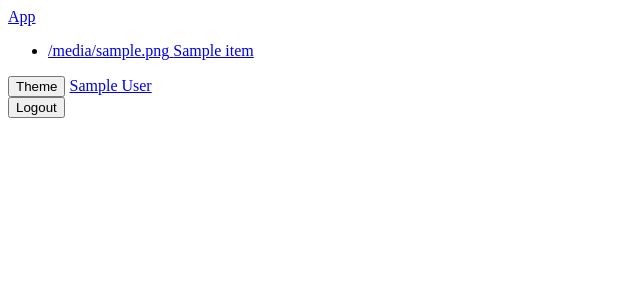
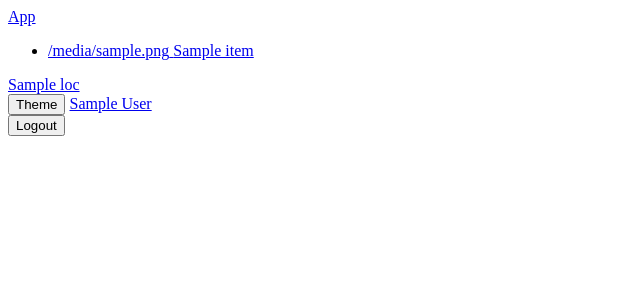
Before and after one commit to mikolaj92/app-factory, a Python web app: template app_factory/templates/app_factory/product_shell.html in a window 1280 px wide. Shown: the top 300 px of the page, without its empty margins (0-640 px from the left). Run offline with Jinja, Linux system fonts and the light colour scheme; the template is opened without the code that fills it: most values are stand-ins (such as "Sample title", 1, 10 or a date in 2020).

Commit message:
feat: platform foot owns locale + theme + auth controls
v0.5.1 extracts shared platform_controls (optional language, theme,
login/account/logout) so hosts stop putting chrome in the main header.
Client-side locale buttons emit platform:locale; server-side uses hrefs.

```diff
--- /dev/null
+++ b/app_factory/templates/app_factory/platform_controls.html
@@ -0,0 +1,77 @@
+{# Canonical chrome controls: optional locale, theme, login/account/logout.
+   Used by platform_sidebar_foot and by hosts without a sidebar (e.g. client portal).
+   Hosts must not reimplement these in the main header. #}
+<div class="app-stack app-stack--tight" data-platform-controls>
+  {% if platform_locales is defined and platform_locales %}
+  <nav class="app-cluster" data-platform-locales aria-label="Language">
+    {% for loc in platform_locales %}
+      {% if loc.href %}
+      <a
+        href="{{ loc.href }}"
+        class="btn"
+        data-variant="{% if platform_locale == loc.code %}primary{% else %}ghost{% endif %}"
+        data-size="sm"
+        data-locale="{{ loc.code }}"
+        {% if platform_locale == loc.code %}aria-current="page"{% endif %}
+      >{{ loc.label }}</a>
+      {% else %}
+      <button
+        type="button"
+        class="btn"
+        data-variant="{% if platform_locale == loc.code %}primary{% else %}ghost{% endif %}"
+        data-size="sm"
+        data-locale="{{ loc.code }}"
+        data-platform-locale-select
+        {% if platform_locale == loc.code %}aria-pressed="true"{% else %}aria-pressed="false"{% endif %}
+      >{{ loc.label }}</button>
+      {% endif %}
+    {% endfor %}
+  </nav>
+  {% endif %}
+
+  <button
+    type="button"
+    class="btn"
+    data-variant="ghost"
+    data-size="sm"
+    data-theme-toggle
+    onclick="window.appTheme && window.appTheme.toggle()"
+  >
+    Theme
+  </button>
+
+  {% if platform_user %}
+  <a class="btn" data-variant="ghost" data-size="sm" href="{{ platform_paths.account }}">
+    {{ platform_user.display_name }}
+  </a>
+  {% if platform_enable_admin_users and platform_user.is_admin %}
+  <a class="btn" data-variant="ghost" data-size="sm" href="{{ platform_paths.admin_users }}">
+    Users
+  </a>
+  {% endif %}
+  <form method="post" action="{{ platform_paths.logout }}" data-no-htmx="true">
+    <button class="btn" data-variant="outline" data-size="sm" type="submit">Logout</button>
+  </form>
+  {% else %}
+  <a
+    class="btn"
+    data-variant="primary"
+    data-size="sm"
+    href="{{ platform_paths.login }}"
+    data-no-htmx="true"
+  >
+    Login
+  </a>
+  {% if platform_show_register %}
+  <a
+    class="btn"
+    data-variant="ghost"
+    data-size="sm"
+    href="{{ platform_paths.register }}"
+    data-no-htmx="true"
+  >
+    Register
+  </a>
+  {% endif %}
+  {% endif %}
+</div>
--- a/app_factory/templates/app_factory/platform_sidebar_foot.html
+++ b/app_factory/templates/app_factory/platform_sidebar_foot.html
@@ -1,47 +1,5 @@
-{# Fixed platform foot — theme + login/account/logout. Hosts must not fork this. #}
+{# Fixed platform foot — locale (optional) + theme + login/account/logout.
+   Hosts must not fork this or put the same controls in the main header. #}
 <div class="app-sidebar__footer app-stack app-stack--tight" data-platform-foot>
-  <button
-    type="button"
-    class="btn"
-    data-variant="ghost"
-    data-size="sm"
-    data-theme-toggle
-    onclick="window.appTheme && window.appTheme.toggle()"
-  >
-    Theme
-  </button>
-  {% if platform_user %}
-  <a class="btn" data-variant="ghost" data-size="sm" href="{{ platform_paths.account }}">
-    {{ platform_user.display_name }}
-  </a>
-  {% if platform_enable_admin_users and platform_user.is_admin %}
-  <a class="btn" data-variant="ghost" data-size="sm" href="{{ platform_paths.admin_users }}">
-    Users
-  </a>
-  {% endif %}
-  <form method="post" action="{{ platform_paths.logout }}" data-no-htmx="true">
-    <button class="btn" data-variant="outline" data-size="sm" type="submit">Logout</button>
-  </form>
-  {% else %}
-  <a
-    class="btn"
-    data-variant="primary"
-    data-size="sm"
-    href="{{ platform_paths.login }}"
-    data-no-htmx="true"
-  >
-    Login
-  </a>
-  {% if platform_show_register %}
-  <a
-    class="btn"
-    data-variant="ghost"
-    data-size="sm"
-    href="{{ platform_paths.register }}"
-    data-no-htmx="true"
-  >
-    Register
-  </a>
-  {% endif %}
-  {% endif %}
+  {% include "app_factory/platform_controls.html" %}
 </div>
--- a/app_factory/templates/app_factory/theme_boot.html
+++ b/app_factory/templates/app_factory/theme_boot.html
@@ -48,5 +48,13 @@
     const requested = event.detail?.mode;
     if (requested === 'dark' || requested === 'light') window.appTheme.set(requested);
   });
+  // Client-side locale buttons from platform foot (no href).
+  document.addEventListener('click', (event) => {
+    const btn = event.target && event.target.closest && event.target.closest('[data-platform-locale-select]');
+    if (!btn) return;
+    const code = btn.getAttribute('data-locale');
+    if (!code) return;
+    document.dispatchEvent(new CustomEvent('platform:locale', { detail: { code } }));
+  });
 })();
 </script>
--- a/pyproject.toml
+++ b/pyproject.toml
@@ -4,7 +4,7 @@ build-backend = "hatchling.build"
 
 [project]
 name = "app-factory"
-version = "0.5.0"
+version = "0.5.1"
 description = "Resilient same-origin frontend chrome for FastAPI, Jinja, HTMX, Alpine, and Basecoat apps"
 requires-python = ">=3.11"
 dependencies = [
```
Also changed, not shown: COMPAT.md (+6 -2 lines), app_factory/platform.py (+39 -2 lines), tests/test_platform.py (+41 -0 lines).
